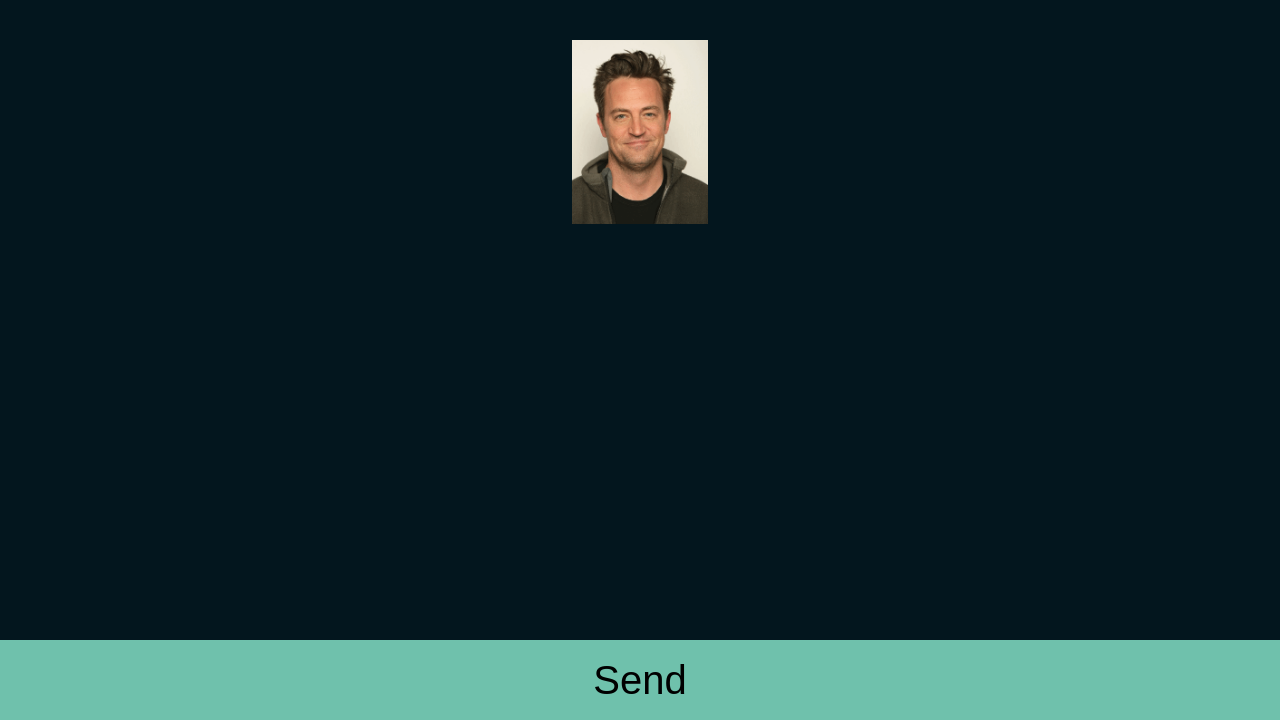
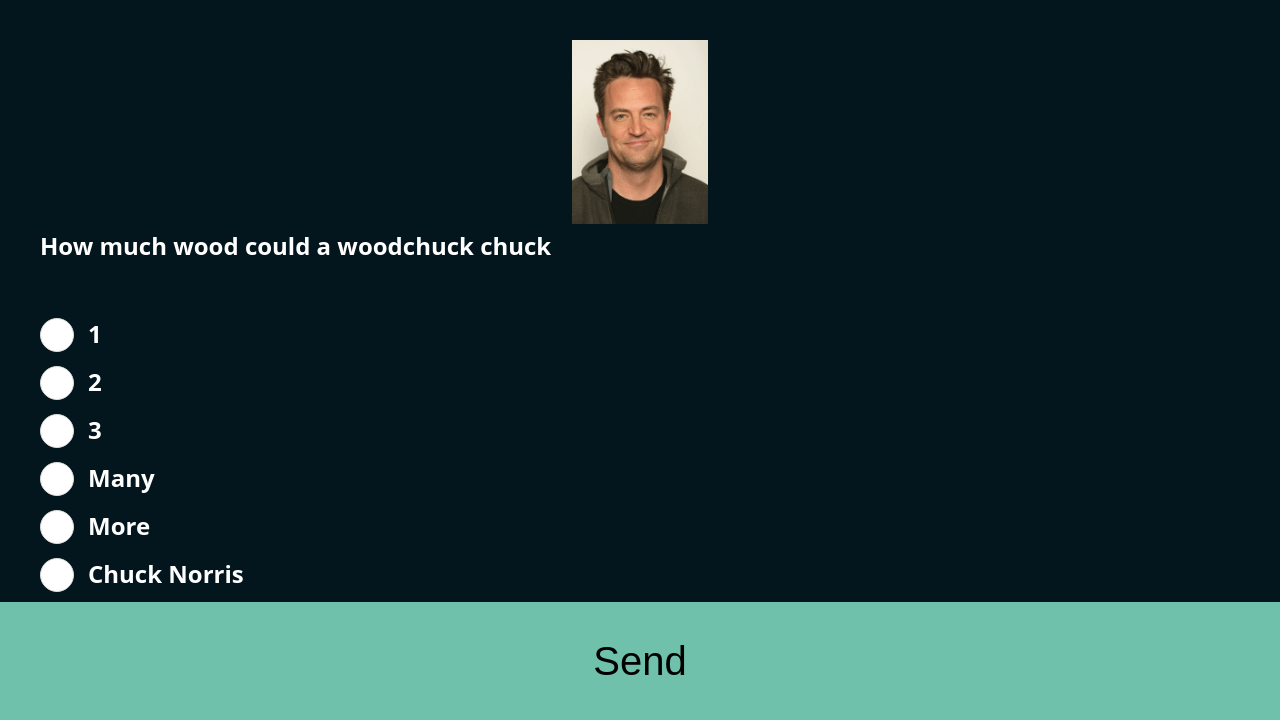
Before and after one commit to yuvalbl/webbeast-open-day, a website: page client/public/index.html in a window 1280 px wide. Shown: the part 80-800 px from the top of the page. Drawn offline with Linux system fonts and the light colour scheme.

Commit message:
read for launch, need to update question/answer

```diff
--- a/answer/answer.js
+++ b/answer/answer.js
@@ -1,4 +1,4 @@
 module.exports = {
     // put here the index of the correct answer
-    answerIndex: 5
+    answerIndex: 999
 };
--- a/client/public/index.html
+++ b/client/public/index.html
@@ -33,27 +33,26 @@
 </main>
 
 <script>
-//    const token = Math.random().toString(15).substring(7);
-//    document.getElementById('token').value = token;
+    const token = Math.random().toString(15).substring(7);
+    document.getElementById('token').value = token;
 
-//    fetch('/client/public/quiz.json')
-//        .then(response => response.json())
-//        .then(question => {
-//            const tmpl = document.getElementById('option-template');
-//            const optionsPlaceholder = document.getElementById('optionsPlaceholder');
-//
-//            document.getElementById('questionText').innerHTML = question.text;
-//
-//            question.options.forEach( (optionText, index) => {
-//                const newNode = tmpl.content.cloneNode(true);
-//                newNode.querySelector('input').value = index;
-//                newNode.querySelector('label').innerText  = optionText;
-//                newNode.querySelector('input').id = 'input'+index;
-//                newNode.querySelector('label').setAttribute('for', 'input'+index);
-//                optionsPlaceholder.appendChild(newNode);
-//            })
-//
-//        })
+    fetch('/client/public/quiz.json')
+        .then(response => response.json())
+        .then(question => {
+            const tmpl = document.getElementById('option-template');
+            const optionsPlaceholder = document.getElementById('optionsPlaceholder');
+
+            document.getElementById('questionText').innerHTML = question.text;
+
+            question.options.forEach( (optionText, index) => {
+                const newNode = tmpl.content.cloneNode(true);
+                newNode.querySelector('input').value = index;
+                newNode.querySelector('label').innerText  = optionText;
+                newNode.querySelector('input').id = 'input'+index;
+                newNode.querySelector('label').setAttribute('for', 'input'+index);
+                optionsPlaceholder.appendChild(newNode);
+            })
+        })
 </script>
 
 </body>
--- a/client/public/styles.css
+++ b/client/public/styles.css
@@ -85,11 +85,11 @@ header {
 
 h1 {
     text-align: center;
-    font-size: 5vh;
+    font-size: 4vh;
 }
 
 h2 {
-    font-size: 4vh;
+    font-size: 3vh;
     height: 10vh;
     padding: 0 5vh;
 }
@@ -101,6 +101,8 @@ h2 {
 }
 
 .img-container img {
+
+
     max-height: 23vh;
 }
 
@@ -119,6 +121,15 @@ input {
 main {
     color: white;
     font-weight: bold;
+    display: flex;
+    flex-direction: column;
+    flex-grow: 1;
+}
+
+form {
+    display: flex;
+    flex-direction: column;
+    flex-grow: 1;
 }
 
 [type="radio"]:checked,
@@ -178,6 +189,7 @@ li {
     list-style: none;
     height: 6vh;
     padding: 0 5vh;
+    overflow: hidden;
 }
 
 label {
@@ -188,7 +200,7 @@ label {
 }
 
 input[type="submit"] {
-    position: fixed;
+    flex-grow: 1;
     margin: 0;
     bottom: 0;
     height: 10vh;
```
Also changed, not shown: client/drone/drone_controls.html (+0 -5 lines), server.js (+53 -53 lines).
